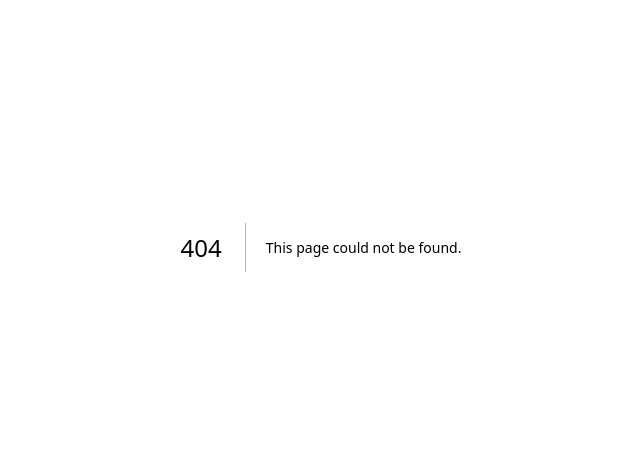
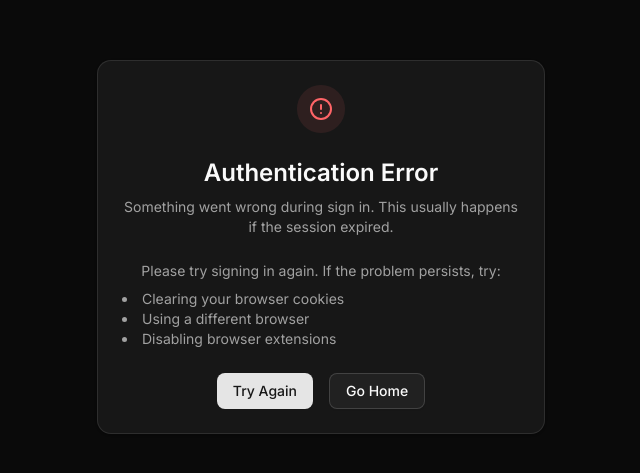
Before and after one commit to Vishal-Thakwani-Thakwani/jacob-hanif-ai-coach, a Next.js app in the folder frontend-next/: page /auth/auth-code-error in a window 1280 px wide. Before the commit this address had no page. Shown: the part 153-626 px from the top of the page, without its empty margins (319-959 px from the left). Built offline with nearby package versions, Linux system fonts and the light colour scheme.

Commit message:
Add auth error page

```diff
--- /dev/null
+++ b/frontend-next/src/app/auth/auth-code-error/page.tsx
@@ -0,0 +1,40 @@
+'use client'
+
+import Link from 'next/link'
+import { Button } from '@/components/ui/button'
+import { Card, CardContent, CardDescription, CardFooter, CardHeader, CardTitle } from '@/components/ui/card'
+import { AlertCircle } from 'lucide-react'
+
+export default function AuthCodeError() {
+  return (
+    <div className="min-h-screen flex items-center justify-center bg-background p-4">
+      <Card className="w-full max-w-md">
+        <CardHeader className="text-center">
+          <div className="mx-auto mb-4 h-12 w-12 rounded-full bg-destructive/10 flex items-center justify-center">
+            <AlertCircle className="h-6 w-6 text-destructive" />
+          </div>
+          <CardTitle className="text-2xl">Authentication Error</CardTitle>
+          <CardDescription>
+            Something went wrong during sign in. This usually happens if the session expired.
+          </CardDescription>
+        </CardHeader>
+        <CardContent className="text-center text-sm text-muted-foreground">
+          <p>Please try signing in again. If the problem persists, try:</p>
+          <ul className="mt-2 text-left list-disc list-inside">
+            <li>Clearing your browser cookies</li>
+            <li>Using a different browser</li>
+            <li>Disabling browser extensions</li>
+          </ul>
+        </CardContent>
+        <CardFooter className="flex justify-center gap-4">
+          <Link href="/auth/signin">
+            <Button>Try Again</Button>
+          </Link>
+          <Link href="/">
+            <Button variant="outline">Go Home</Button>
+          </Link>
+        </CardFooter>
+      </Card>
+    </div>
+  )
+}
```
Also changed, not shown: 2 other files (tests, documents, lock files or other folders).
